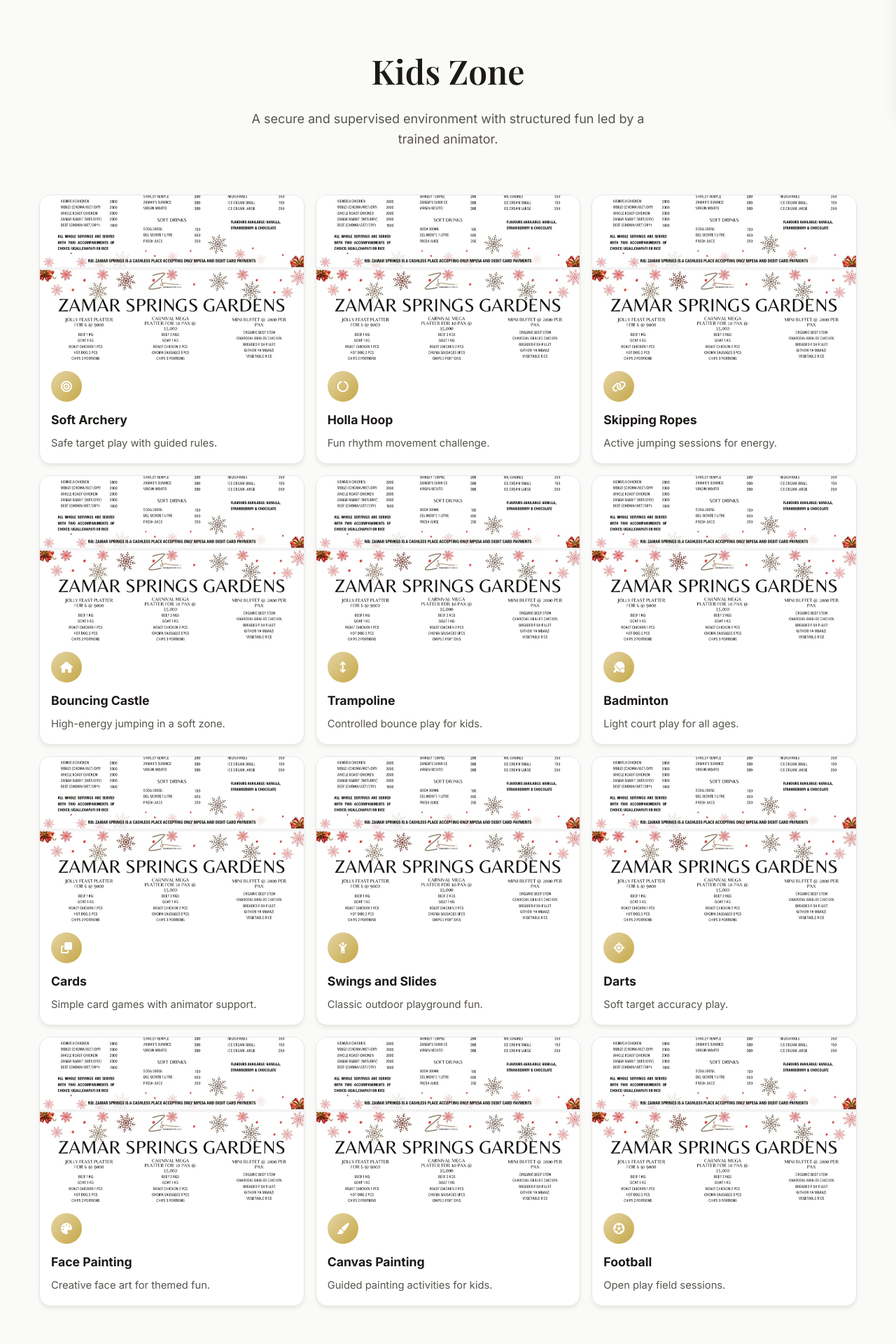
After one commit to evans3077/zsg, a Django app: page /kids-family/ in a window 1280 px wide. The commit adds this page. Shown: the part 647-2567 px from the top of the page at 70% size. Run offline with Django 5.2, Linux system fonts and the light colour scheme; data comes from the database, SQL or seed files in the repository.

Commit message:
kids & family app

```diff
--- /dev/null
+++ b/apps/kids/templates/kids/overview.html
@@ -0,0 +1,114 @@
+{% extends "base.html" %}
+{% load static %}
+
+{% block title %}Kids Play Area & Family Fun Zone in Machakos | Zamar Springs Gardens{% endblock %}
+{% block meta_description %}Safe and exciting kids play zone in Machakos with bouncing castle, trampoline, face painting, games and trained animator. Family-friendly activities for all ages at only KES 250 per child.{% endblock %}
+{% block meta_keywords %}Kids play area in Machakos, Family-friendly hotel in Machakos, Kids activities Machakos, Bouncing castle Machakos, Family fun zone Machakos{% endblock %}
+{% block og_title %}Kids & Family Fun at Zamar Springs Gardens{% endblock %}
+{% block og_description %}Safe kids zone with trained animator and family activity spaces for all ages in Machakos.{% endblock %}
+
+{% block extra_css %}
+<link rel="stylesheet" href="{% static 'css/kids.css' %}">
+{% endblock %}
+
+{% block extra_head %}
+<script type="application/ld+json">
+{
+  "@context": "https://schema.org",
+  "@type": "SportsActivityLocation",
+  "name": "Zamar Springs Gardens Kids & Family Zone",
+  "url": "{{ request.build_absolute_uri }}",
+  "description": "Kids play area and family fun zone in Machakos with supervised activities and outdoor recreation."
+}
+</script>
+{% endblock %}
+
+{% block content %}
+<nav class="kids-nav">
+    <div class="container">
+        <ul class="kids-nav-list">
+            <li><a href="#kids-zone">Kids Zone</a></li>
+            <li><a href="#play-pass">Kids Play Pass</a></li>
+            <li><a href="#family-activities">Family Activities</a></li>
+        </ul>
+    </div>
+</nav>
+
+<section class="kids-hero">
+    <div class="kids-hero-media">
+        <div class="kids-hero-slide"><img src="{% static 'menus/WhatsApp Image 2026-02-11 at 09.10.25 (1).jpeg' %}" alt="Kids and family fun at Zamar Springs Gardens" loading="eager"></div>
+        <div class="kids-hero-slide"><img src="/media/conferences/gallery/classroom-conference-hall-machakos-2.webp" alt="Family activity setup at Zamar Springs Gardens" loading="lazy"></div>
+        <div class="kids-hero-slide"><img src="/media/conferences/gallery/banquet-meeting-room-machakos-2.webp" alt="Outdoor family recreation area at Zamar Springs Gardens" loading="lazy"></div>
+        <div class="kids-hero-overlay"></div>
+    </div>
+    <div class="container">
+        <div class="kids-hero-content">
+            <h1>Kids Play Area & Family Fun Zone in Machakos</h1>
+            <p>Safe, supervised, and energetic spaces where children play confidently and families enjoy active bonding together.</p>
+            <div class="kids-hero-actions">
+                <a href="#kids-zone" class="btn btn-gold btn-large">Explore Kids Zone</a>
+                <a href="#family-activities" class="btn btn-outline-gold btn-large">View Family Activities</a>
+            </div>
+        </div>
+    </div>
+</section>
+
+<section class="section-padding" id="kids-zone">
+    <div class="container">
+        <div class="section-header">
+            <h2 class="section-title">Kids Zone</h2>
+            <p class="section-subtitle">A secure and supervised environment with structured fun led by a trained animator.</p>
+        </div>
+        <div class="activity-grid">
+            {% for activity in kids_activities %}
+            <article class="activity-card">
+                <div class="activity-image">
+                    <img src="{% static 'menus/WhatsApp Image 2026-02-11 at 09.10.25 (1).jpeg' %}" alt="{{ activity.name }} activity at Zamar Springs Gardens" loading="lazy">
+                </div>
+                <div class="activity-content">
+                    <div class="activity-icon"><i class="{{ activity.icon }}"></i></div>
+                    <h3>{{ activity.name }}</h3>
+                    <p>{{ activity.desc }}</p>
+                </div>
+            </article>
+            {% endfor %}
+        </div>
+    </div>
+</section>
+
+<section class="section-padding" id="play-pass">
+    <div class="container">
+        <div class="price-highlight">
+            <p class="price-tagline">Kids Play Pass</p>
+            <p class="price-value">KES 250 per child</p>
+            <p class="price-note">Full Day Access | Trained animator available</p>
+        </div>
+    </div>
+</section>
+
+<section class="section-padding bg-gold-light" id="family-activities">
+    <div class="container">
+        <div class="section-header">
+            <h2 class="section-title">Family & Adult Activities</h2>
+            <p class="section-subtitle">Relaxed games and active experiences designed for bonding across all ages.</p>
+        </div>
+        <div class="family-layout">
+            <div class="family-media-stack">
+                <img src="/media/conferences/gallery/executive-board-room-machakos-1.webp" alt="Family game setup at Zamar Springs Gardens" loading="lazy">
+                <img src="/media/conferences/gallery/executive-meeting-room-machakos-u-2.webp" alt="Adult and family recreation at Zamar Springs Gardens" loading="lazy">
+            </div>
+            <div class="family-activities-list">
+                {% for activity in family_activities %}
+                <article class="family-activity-item">
+                    <i class="{{ activity.icon }}"></i>
+                    <div>
+                        <h3>{{ activity.name }}</h3>
+                        <p>{{ activity.desc }}</p>
+                    </div>
+                </article>
+                {% endfor %}
+            </div>
+        </div>
+    </div>
+</section>
+{% endblock %}
--- /dev/null
+++ b/apps/kids/urls.py
@@ -0,0 +1,8 @@
+from django.urls import path
+from . import views
+
+app_name = "kids"
+
+urlpatterns = [
+    path("", views.overview, name="overview"),
+]
--- a/apps/kids/views.py
+++ b/apps/kids/views.py
@@ -1,3 +1,35 @@
 from django.shortcuts import render
 
-# Create your views here.
+
+def overview(request):
+    kids_activities = [
+        {"name": "Soft Archery", "icon": "fas fa-bullseye", "desc": "Safe target play with guided rules."},
+        {"name": "Holla Hoop", "icon": "fas fa-circle-notch", "desc": "Fun rhythm movement challenge."},
+        {"name": "Skipping Ropes", "icon": "fas fa-link", "desc": "Active jumping sessions for energy."},
+        {"name": "Bouncing Castle", "icon": "fas fa-house", "desc": "High-energy jumping in a soft zone."},
+        {"name": "Trampoline", "icon": "fas fa-arrows-up-down", "desc": "Controlled bounce play for kids."},
+        {"name": "Badminton", "icon": "fas fa-table-tennis-paddle-ball", "desc": "Light court play for all ages."},
+        {"name": "Cards", "icon": "fas fa-clone", "desc": "Simple card games with animator support."},
+        {"name": "Swings and Slides", "icon": "fas fa-child-reaching", "desc": "Classic outdoor playground fun."},
+        {"name": "Darts", "icon": "fas fa-location-crosshairs", "desc": "Soft target accuracy play."},
+        {"name": "Face Painting", "icon": "fas fa-palette", "desc": "Creative face art for themed fun."},
+        {"name": "Canvas Painting", "icon": "fas fa-paintbrush", "desc": "Guided painting activities for kids."},
+        {"name": "Football", "icon": "fas fa-futbol", "desc": "Open play field sessions."},
+    ]
+
+    family_activities = [
+        {"name": "Soft Archery", "icon": "fas fa-bullseye", "desc": "Family target challenges."},
+        {"name": "Darts", "icon": "fas fa-location-crosshairs", "desc": "Relaxed scoring games for groups."},
+        {"name": "Table Tennis", "icon": "fas fa-table-tennis-paddle-ball", "desc": "Friendly match play."},
+        {"name": "Sand Bags and Bean Bags", "icon": "fas fa-bag-shopping", "desc": "Casual toss-and-score fun."},
+        {"name": "Card Games", "icon": "fas fa-clone", "desc": "Tabletop bonding activities."},
+        {"name": "Badminton", "icon": "fas fa-shuttlecock", "desc": "Outdoor doubles and family rounds."},
+        {"name": "Table Football", "icon": "fas fa-gamepad", "desc": "Quick competitive foosball rounds."},
+        {"name": "Other Recreational Activities", "icon": "fas fa-person-running", "desc": "Flexible activities for mixed groups."},
+    ]
+
+    context = {
+        "kids_activities": kids_activities,
+        "family_activities": family_activities,
+    }
+    return render(request, "kids/overview.html", context)
--- /dev/null
+++ b/static/css/kids.css
@@ -0,0 +1,301 @@
+/* zamar_springs/static/css/kids.css */
+:root {
+    --kids-primary: var(--gold-dark);
+    --kids-secondary: var(--gold-light);
+    --kids-accent: var(--gold-medium);
+    --kids-fresh: #7bbf6a;
+    --kids-card-shadow: 0 4px 6px -1px rgba(0, 0, 0, 0.08);
+    --kids-card-elevated: 0 18px 36px rgba(0, 0, 0, 0.14);
+}
+
+.kids-nav {
+    position: sticky;
+    top: 80px;
+    z-index: 999;
+    background: rgba(255, 255, 255, 0.97);
+    backdrop-filter: blur(10px);
+    border-bottom: 1px solid var(--neutral-200);
+}
+
+.kids-nav-list {
+    display: flex;
+    gap: var(--space-2);
+    list-style: none;
+    margin: 0;
+    padding: var(--space-3) 0;
+    overflow-x: auto;
+    scrollbar-width: none;
+}
+
+.kids-nav-list::-webkit-scrollbar {
+    display: none;
+}
+
+.kids-nav-list a {
+    display: inline-flex;
+    align-items: center;
+    white-space: nowrap;
+    text-decoration: none;
+    color: var(--neutral-700);
+    background: var(--neutral-50);
+    border: 1px solid var(--neutral-200);
+    padding: 0.55rem 1rem;
+    border-radius: 999px;
+    transition: all 0.25s ease;
+}
+
+.kids-nav-list a:hover {
+    color: var(--gold-darker);
+    background: var(--gold-light);
+    border-color: var(--gold-medium);
+}
+
+.kids-hero {
+    position: relative;
+    min-height: 72vh;
+    color: white;
+    display: flex;
+    align-items: center;
+    margin-top: -80px;
+    padding: calc(80px + var(--space-8)) 0 var(--space-8);
+    overflow: hidden;
+}
+
+.kids-hero-media {
+    position: absolute;
+    inset: 0;
+}
+
+.kids-hero-slide {
+    position: absolute;
+    inset: 0;
+    opacity: 0;
+    animation: kidsHeroFade 18s infinite;
+}
+
+.kids-hero-slide:nth-child(1) { animation-delay: 0s; }
+.kids-hero-slide:nth-child(2) { animation-delay: 6s; }
+.kids-hero-slide:nth-child(3) { animation-delay: 12s; }
+
+.kids-hero-slide img {
+    width: 100%;
+    height: 100%;
+    object-fit: cover;
+    object-position: center;
+}
+
+.kids-hero-overlay {
+    position: absolute;
+    inset: 0;
+    background:
+        linear-gradient(135deg, rgba(28, 25, 23, 0.8) 0%, rgba(41, 37, 36, 0.88) 100%),
+        radial-gradient(circle at 20% 50%, rgba(196, 167, 71, 0.18) 0%, transparent 45%);
+}
+
+.kids-hero-content {
+    position: relative;
+    z-index: 2;
+    max-width: 760px;
+    text-align: center;
+    margin: 0 auto;
+}
+
+.kids-hero-content h1 {
+    font-family: var(--font-serif);
+    font-size: clamp(2rem, 5vw, 3.7rem);
+    line-height: 1.1;
+    color: var(--gold-medium);
+    margin-bottom: var(--space-4);
+}
+
+.kids-hero-content p {
+    font-size: 1.05rem;
+    line-height: 1.65;
+    margin-bottom: var(--space-6);
+}
+
+.kids-hero-actions {
+    display: grid;
+    gap: var(--space-3);
+}
+
+.activity-grid {
+    display: grid;
+    grid-template-columns: 1fr;
+    gap: var(--space-4);
+}
+
+.activity-card {
+    background: white;
+    border-radius: 1rem;
+    overflow: hidden;
+    border: 1px solid var(--neutral-200);
+    box-shadow: var(--kids-card-shadow);
+    transition: all 0.28s ease;
+}
+
+.activity-card:hover {
+    transform: translateY(-5px);
+    box-shadow: var(--kids-card-elevated);
+    border-color: var(--kids-accent);
+}
+
+.activity-image {
+    aspect-ratio: 16 / 10;
+}
+
+.activity-image img {
+    width: 100%;
+    height: 100%;
+    object-fit: cover;
+}
+
+.activity-content {
+    padding: var(--space-4);
+}
+
+.activity-icon {
+    width: 44px;
+    height: 44px;
+    border-radius: 50%;
+    background: linear-gradient(135deg, var(--kids-accent), var(--kids-primary));
+    color: white;
+    display: inline-flex;
+    align-items: center;
+    justify-content: center;
+    margin-bottom: var(--space-3);
+}
+
+.activity-content h3 {
+    margin: 0 0 var(--space-2) 0;
+    color: var(--neutral-900);
+    font-size: 1.1rem;
+}
+
+.activity-content p {
+    margin: 0;
+    color: var(--neutral-600);
+    font-size: 0.92rem;
+}
+
+.price-highlight {
+    max-width: 740px;
+    margin: 0 auto;
+    background: white;
+    border: 2px solid var(--kids-accent);
+    border-radius: 1rem;
+    padding: var(--space-6);
+    text-align: center;
+    box-shadow: var(--kids-card-shadow);
+}
+
+.price-tagline {
+    margin: 0;
+    color: var(--neutral-700);
+    font-weight: 700;
+    text-transform: uppercase;
+    letter-spacing: 0.05em;
+}
+
+.price-value {
+    margin: var(--space-2) 0;
+    font-family: var(--font-serif);
+    color: var(--kids-primary);
+    font-size: clamp(1.7rem, 4vw, 2.4rem);
+    font-weight: 700;
+}
+
+.price-note {
+    margin: 0;
+    color: var(--neutral-600);
+}
+
+.family-layout {
+    display: grid;
+    grid-template-columns: 1fr;
+    gap: var(--space-5);
+}
+
+.family-media-stack {
+    display: grid;
+    grid-template-columns: 1fr;
+    gap: var(--space-3);
+}
+
+.family-media-stack img {
+    width: 100%;
+    aspect-ratio: 16 / 10;
+    object-fit: cover;
+    border-radius: 0.9rem;
+    box-shadow: var(--kids-card-shadow);
+}
+
+.family-activities-list {
+    display: grid;
+    gap: var(--space-3);
+}
+
+.family-activity-item {
+    display: flex;
+    align-items: flex-start;
+    gap: var(--space-3);
+    background: white;
+    border: 1px solid var(--neutral-200);
+    border-radius: 0.9rem;
+    padding: var(--space-4);
+    transition: all 0.25s ease;
+}
+
+.family-activity-item:hover {
+    border-color: var(--kids-accent);
+    transform: translateX(6px);
+}
+
+.family-activity-item i {
+    width: 32px;
+    text-align: center;
+    color: var(--kids-primary);
+    font-size: 1.2rem;
+    margin-top: 2px;
+}
+
+.family-activity-item h3 {
+    margin: 0 0 0.25rem 0;
+    font-size: 1rem;
+    color: var(--neutral-900);
+}
+
+.family-activity-item p {
+    margin: 0;
+    color: var(--neutral-600);
+    font-size: 0.9rem;
+}
+
+@keyframes kidsHeroFade {
+    0%, 25% { opacity: 1; }
+    35%, 100% { opacity: 0; }
+}
+
+@media (min-width: 640px) {
+    .kids-hero-actions {
+        display: flex;
+        justify-content: center;
+        gap: var(--space-3);
+    }
+
+    .activity-grid {
+        grid-template-columns: repeat(2, minmax(0, 1fr));
+    }
+}
+
+@media (min-width: 1024px) {
+    .activity-grid {
+        grid-template-columns: repeat(3, minmax(0, 1fr));
+    }
+
+    .family-layout {
+        grid-template-columns: 1.05fr 1fr;
+        gap: var(--space-8);
+        align-items: start;
+    }
+}
--- a/static/js/main.js
+++ b/static/js/main.js
@@ -193,7 +193,7 @@ function initSmoothScrolling() {
 
 // Sub-navigation auto hide (Gardens & Conferences)
 function initSubNavAutoHide() {
-    const subnavs = document.querySelectorAll('.conference-nav, .gardens-nav, .food-category-nav');
+    const subnavs = document.querySelectorAll('.conference-nav, .gardens-nav, .food-category-nav, .kids-nav');
     if (!subnavs.length) return;
 
     let lastScrollY = Math.max(window.scrollY, 0);
--- a/templates/base.html
+++ b/templates/base.html
@@ -85,7 +85,7 @@
                                 <a href="{% url 'dining:farm_to_fork' %}">Farm to Fork</a>
                             </div>
                         </li>
-                        <li><a href="#" class="nav-link">Kids & Family</a></li>
+                        <li><a href="{% url 'kids:overview' %}" class="nav-link {% if request.resolver_match.app_name == 'kids' %}active{% endif %}">Kids & Family</a></li>
                         <li><a href="#" class="nav-link">Gallery</a></li>
                         <li><a href="tel:+254112394681" class="nav-link">Contact</a></li>
                         <li><a href="{% url 'dining:overview' %}#reservation" class="btn btn-gold btn-small">Book Now</a></li>
@@ -157,7 +157,7 @@
                     <a href="{% url 'dining:farm_to_fork' %}">Farm to Fork</a>
                 </div>
             </li>
-            <li><a href="#" class="mobile-nav-link">Kids & Family</a></li>
+            <li><a href="{% url 'kids:overview' %}" class="mobile-nav-link">Kids & Family</a></li>
             <li><a href="#" class="mobile-nav-link">Gallery</a></li>
             <li><a href="tel:+254112394681" class="mobile-nav-link">Contact</a></li>
             <li class="mobile-book-now"><a href="{% url 'gardens:overview' %}#inquiry" class="btn btn-gold btn-small">Book Now</a></li>
@@ -203,7 +203,7 @@
                         <li><a href="{% url 'conferences:overview' %}">Conference Rooms</a></li>
                         <li><a href="{% url 'gardens:overview' %}">Event Gardens</a></li>
                         <li><a href="{% url 'dining:overview' %}">Dining & Catering</a></li>
-                        <li><a href="#">Kids Services</a></li>
+                        <li><a href="{% url 'kids:overview' %}">Kids Services</a></li>
                         <li><a href="#">Gallery</a></li>
                     </ul>
                 </div>
--- a/zamar_springs/urls.py
+++ b/zamar_springs/urls.py
@@ -12,6 +12,7 @@ urlpatterns = [
     path('conferences/', include('conferences.urls')),
     path('gardens/', include('gardens.urls')),
     path('dining/', include('dining.urls')),
+    path('kids-family/', include('kids.urls')),
     path('manage/', include('admin_dashboard.urls')),
 ]
 
```
